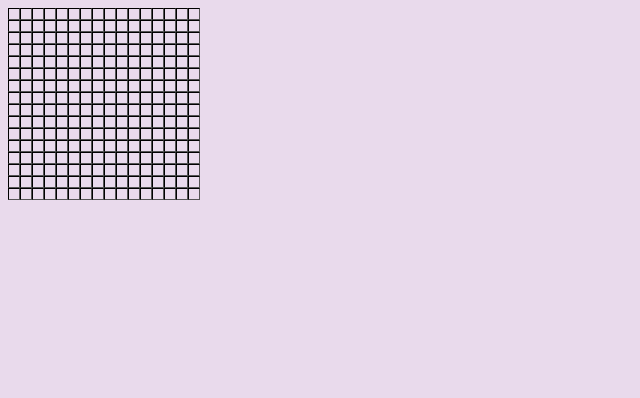
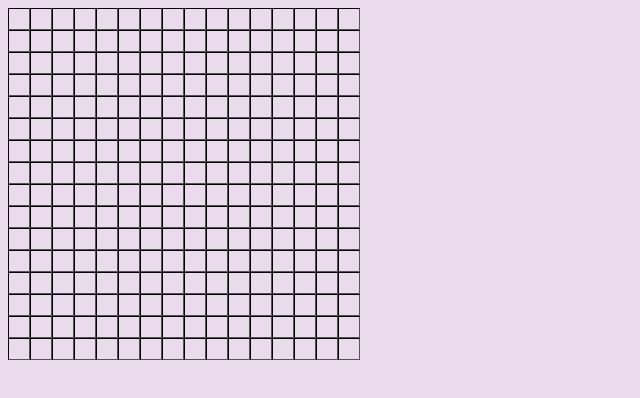
Before and after one commit to Gabriel-Muniz/etch-a-sketch, a plain HTML site: page index.html in a window 1280 px wide. Shown: the whole page, without its empty margins (0-640 px from the left). Drawn offline with Linux system fonts and the light colour scheme.

Commit message:
Style: visualition of the grid

```diff
--- a/style.css
+++ b/style.css
@@ -1,11 +1,15 @@
 html {
   background-color: rgb(233, 218, 236);
 }
-.grid-line {
+.grid-container {
+  flex-grow: 0;
   display: flex;
 }
 .grid-cell {
-  width: 10px;
-  height: 10px;
+  width: 20px;
+  height: 20px;
   border: inset black 1px;
 }
+.grid-cell:hover {
+  background-color: yellow;
+}
```
